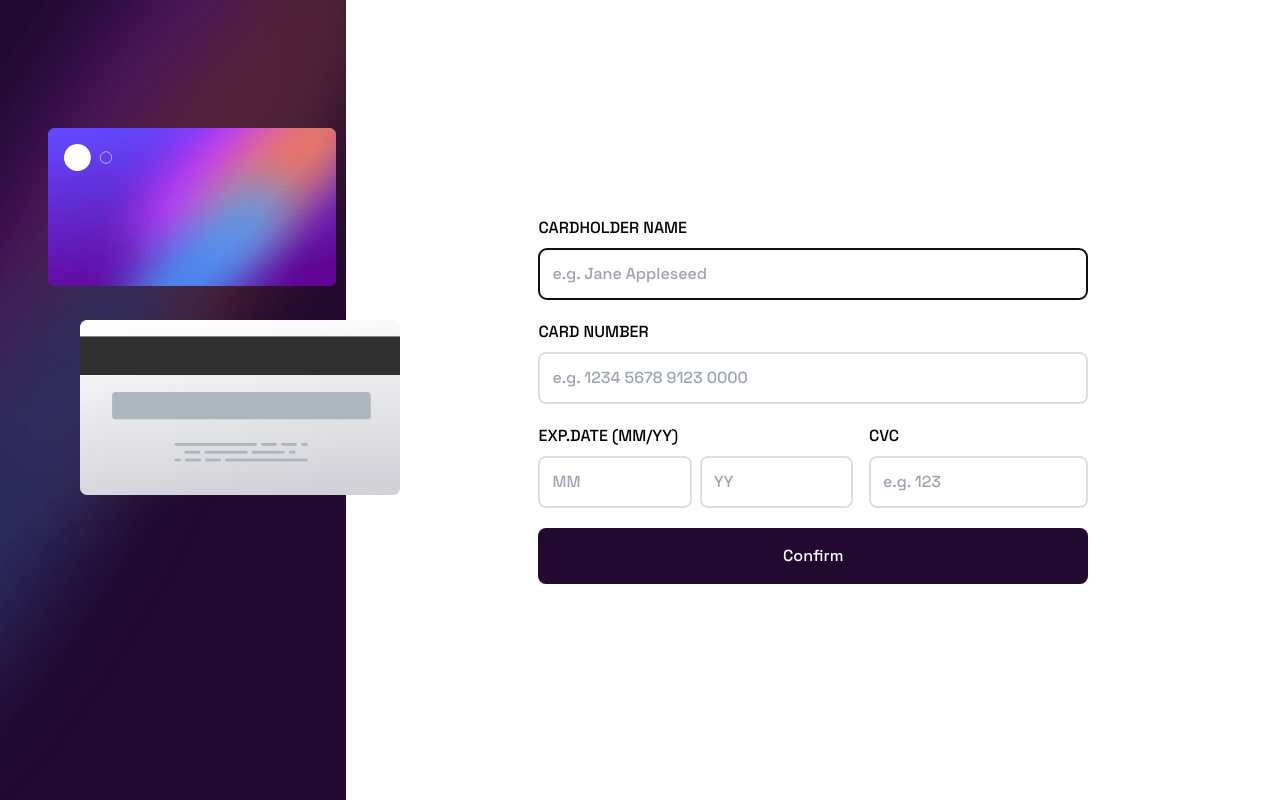
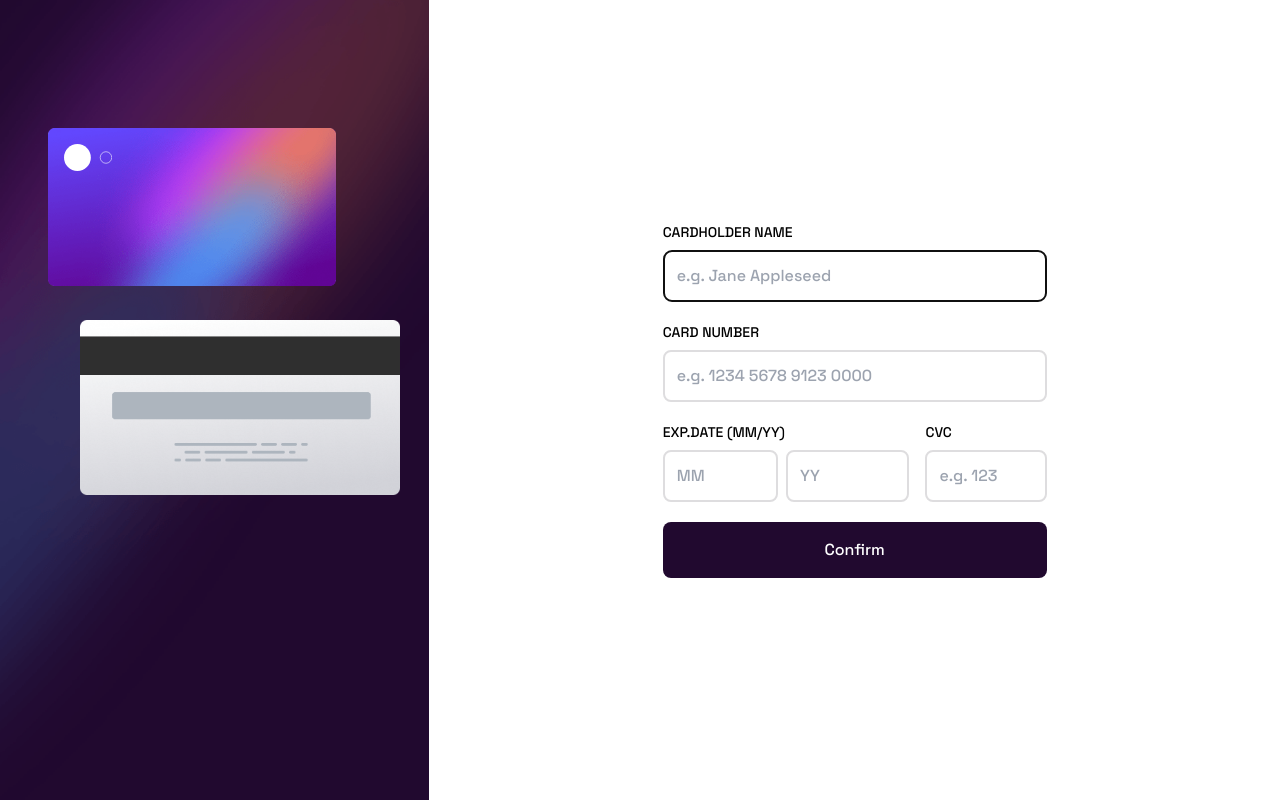
Before and after one commit to BnayaKahalani/interactive-card-details-form-tailwind, a React (Vite) app: page / in a window 1280 px wide. Built offline with nearby package versions, Linux system fonts and the light colour scheme.

Commit message:
bug: cvc input should be stretched

```diff
--- a/src/components/CardDetails.jsx
+++ b/src/components/CardDetails.jsx
@@ -71,19 +71,19 @@ export const CardDetails = ({ children }) => {
           />
         </div>
       </div>
-
+      <div className='flex justify-center items-center lg:flex-grow'>
         <form
-        className='flex flex-col m-8 mt-16 gap-5 lg:justify-center lg:flex-grow lg:m-48'
+          className='flex flex-col m-8 mt-16 gap-5 lg:justify-center lg:m-48'
           onSubmit={handleClick}
         >
           {submit ? (
             <Thanks />
           ) : (
             <>
-            <label className='flex flex-col gap-2 uppercase text-base'>
+              <label className='flex flex-col gap-2 uppercase text-sm'>
                 cardholder name
                 <input
-                className='p-3 border-solid border-2 border-light-grey rounded-lg text-base'
+                  className='p-3 border-solid border-2 border-light-grey rounded-lg text-base max-w-sm'
                   type='text'
                   placeholder='e.g. Jane Appleseed'
                   onChange={(e) => setHolder(format(e.target.value, 25, "holder"))}
@@ -93,10 +93,10 @@ export const CardDetails = ({ children }) => {
                 />
               </label>
 
-            <label className='flex flex-col gap-2 uppercase text-base'>
+              <label className='flex flex-col gap-2 uppercase text-sm'>
                 card number
                 <input
-                className='p-3 border-solid border-2 border-light-grey rounded-lg text-base'
+                  className='p-3 border-solid border-2 border-light-grey rounded-lg text-base max-w-sm'
                   type='text'
                   placeholder='e.g. 1234 5678 9123 0000'
                   onChange={(e) => setNumber(format(e.target.value, 19, "number"))}
@@ -105,12 +105,13 @@ export const CardDetails = ({ children }) => {
                 />
               </label>
 
-            <div className='flex gap-4'>
-              <label className='flex flex-col gap-2 uppercase text-base'>
+              <div className='flex max-w-sm gap-4'>
+                <div className='flex'>
+                  <label className='flex flex-col gap-2 uppercase text-sm'>
                     exp.date (mm/yy)
                     <div className='flex gap-2'>
                       <input
-                    className='w-1/2 p-3 border-solid border-2 border-light-grey rounded-lg text-base'
+                        className='w-1/2 flex-1 p-3 border-solid border-2 border-light-grey rounded-lg text-base max-w-sm'
                         type='text'
                         placeholder='MM'
                         onChange={(e) => setMonth(format(e.target.value, 2, "month"))}
@@ -118,7 +119,7 @@ export const CardDetails = ({ children }) => {
                         name='month'
                       />
                       <input
-                    className='w-1/2 p-3 border-solid border-2 border-light-grey rounded-lg text-base'
+                        className='w-1/2 p-3 border-solid border-2 border-light-grey rounded-lg text-base max-w-sm'
                         type='text'
                         placeholder='YY'
                         onChange={(e) => setYear(format(e.target.value, 2, "year"))}
@@ -127,12 +128,13 @@ export const CardDetails = ({ children }) => {
                       />
                     </div>
                   </label>
-
-              <label className='flex flex-col gap-2 uppercase text-base w-1/2'>
+                </div>
+                <div className='flex'>
+                  <label className='flex flex-col gap-2 uppercase text-sm lg:w-full'>
                     cvc
                     <input
-                  className='p-3 border-solid border-2 border-light-grey rounded-lg text-base'
-                  type='number'
+                      className='w-full p-3 border-solid border-2 border-light-grey rounded-lg text-base'
+                      type='text'
                       placeholder='e.g. 123'
                       onChange={(e) => setCode(format(e.target.value, 3, "code"))}
                       value={code}
@@ -140,14 +142,16 @@ export const CardDetails = ({ children }) => {
                     />
                   </label>
                 </div>
+              </div>
             </>
           )}
           <input
-          className='p-4 bg-dark-violet text-white rounded-lg'
+            className='p-4 bg-dark-violet text-white rounded-lg max-w-sm'
             type='submit'
             value={submit ? "Continue" : "Confirm"}
           />
         </form>
       </div>
+    </div>
   )
 }
```
Lines whose indentation alone changed are shown as unchanged.
